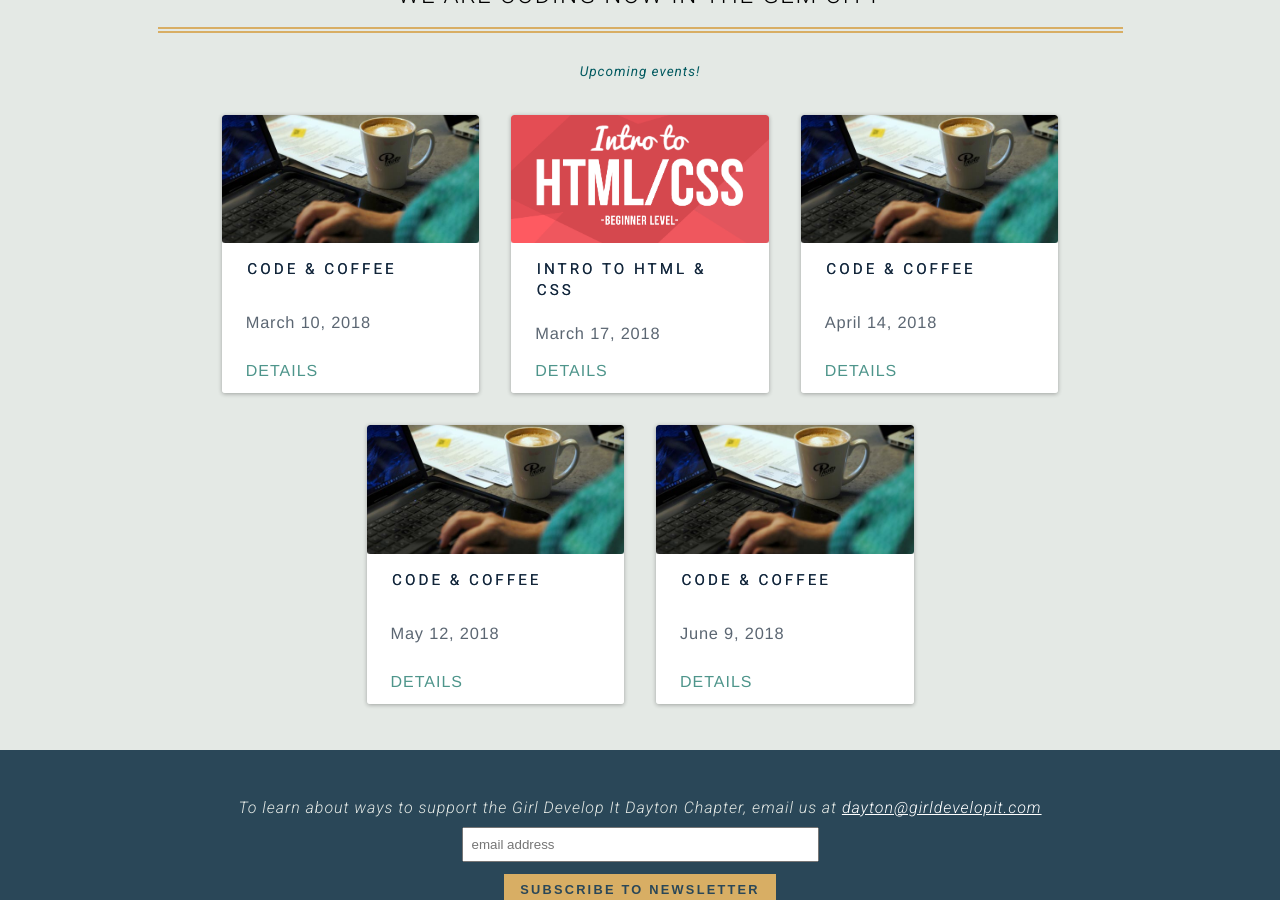
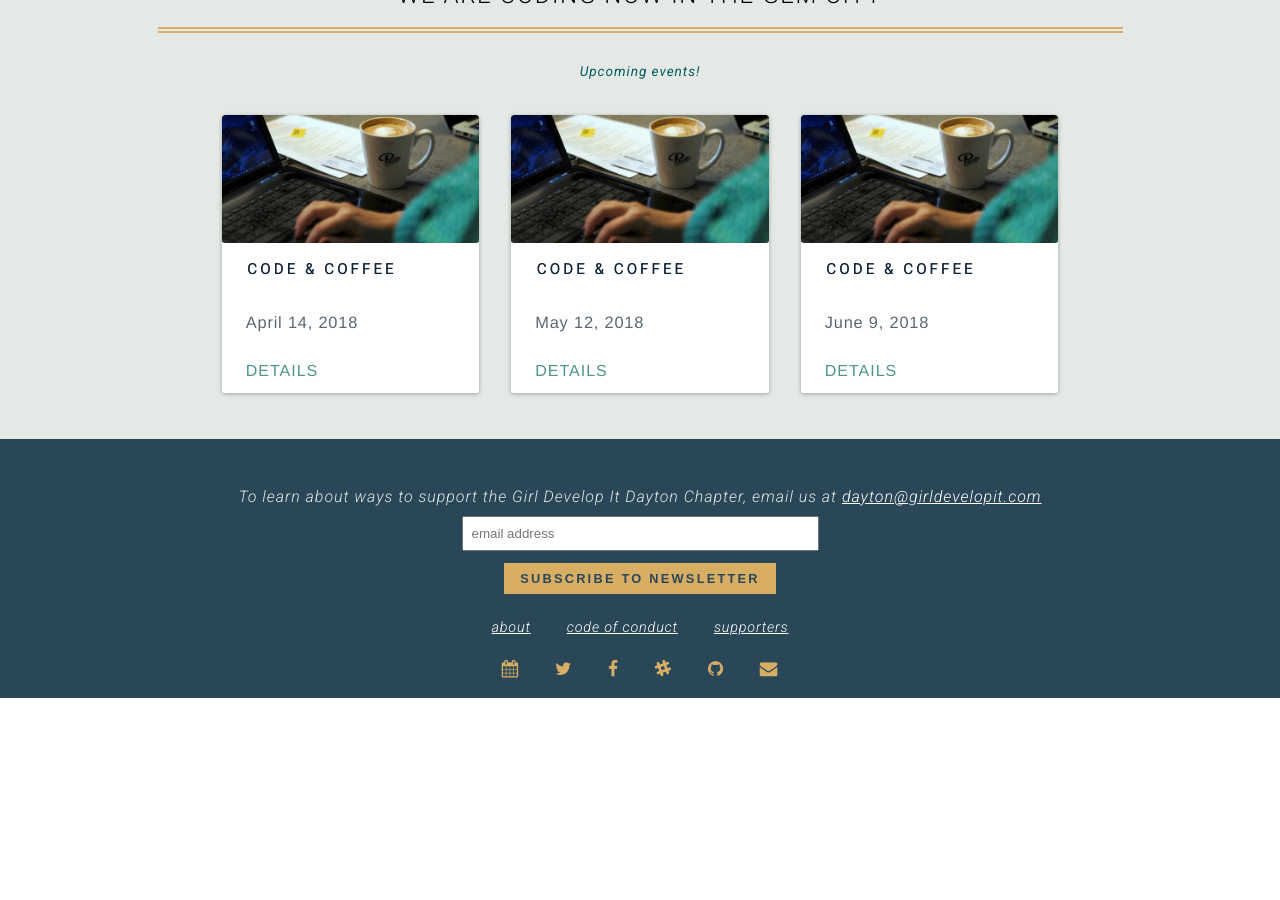
Before and after one commit to dytcodetogether/gdidayton, a Jekyll site: the page built from index.html, in a window 1280 px wide and 900 px high, scrolled down 960 px. Built offline with Jekyll 4.4.1, drawn with Linux system fonts in a browser that asks for light colours; nearby versions of some CDN libraries; after the commit the page ends 1658 px from its top, so only the background shows below that.

Commit message:
feat: remove past events as of 3/20/18

```diff
--- a/_data/events.yml
+++ b/_data/events.yml
@@ -1,11 +1,3 @@
-- title: Code & Coffee
-  date: March 10, 2018
-  link: https://www.meetup.com/Girl-Develop-It-Dayton/events/bxcvdpyxfbnb/
-  image: /img/events/event_code-coffee.jpg
-- title: Intro to HTML & CSS
-  date: March 17, 2018
-  link: https://www.meetup.com/Girl-Develop-It-Dayton/events/245505066/
-  image: /img/events/event_html-css.png
 - title: Code & Coffee
   date: April 14, 2018
   link: https://www.meetup.com/Girl-Develop-It-Dayton/events/bxcvdpyxgbsb/
```
